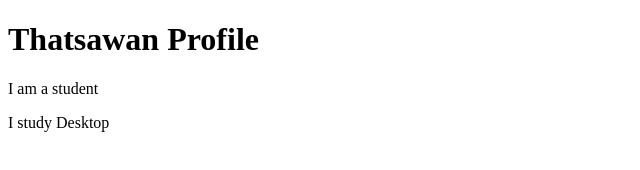
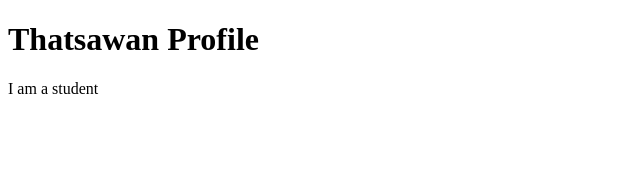
Before and after one commit to ThasawanSnongphan/github-desktop-project, a plain HTML site: page index.html in a window 1280 px wide. Shown: the whole page, without its empty margins (0-640 px from the left). Drawn offline with Linux system fonts and the light colour scheme.

Commit message:
Revert "add some text"
This reverts commit dfdb2d9f549680ee8e91f60dc5d5b7d663e37c2f.

```diff
--- a/index.html
+++ b/index.html
@@ -8,6 +8,5 @@
 <body>
     <h1>Thatsawan Profile</h1>
     <p>I am a student</p>
-    <p>I study Desktop</p>
 </body>
 </html>
```
